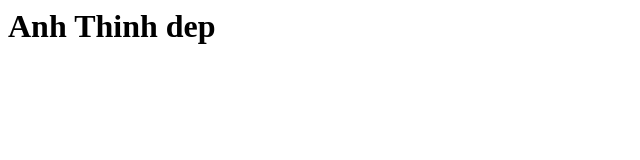
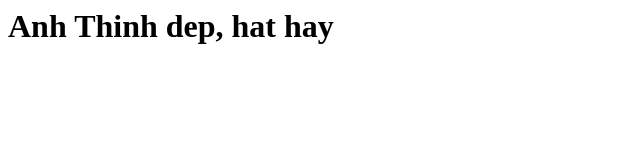
Before and after one commit to nguyenthinh123/github-index-Hello, a plain HTML site: page index.html in a window 1280 px wide. Shown: the whole page, without its empty margins (0-640 px from the left). Drawn offline with Linux system fonts and the light colour scheme.

Commit message:
Sua de conflict

```diff
--- a/index.html
+++ b/index.html
@@ -3,6 +3,6 @@
     <title>Document</title>
 </head>
 <body>
-    <h1>Anh Thinh dep</h1>
+    <h1>Anh Thinh dep, hat hay</h1>
 </body>
 </html>
```
